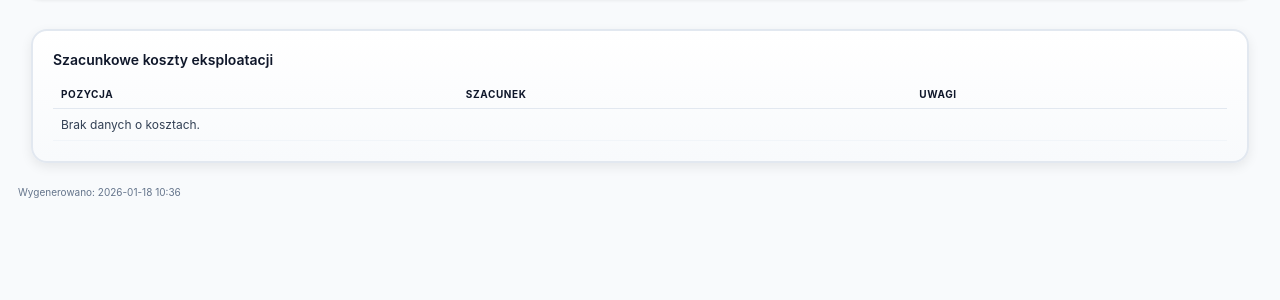
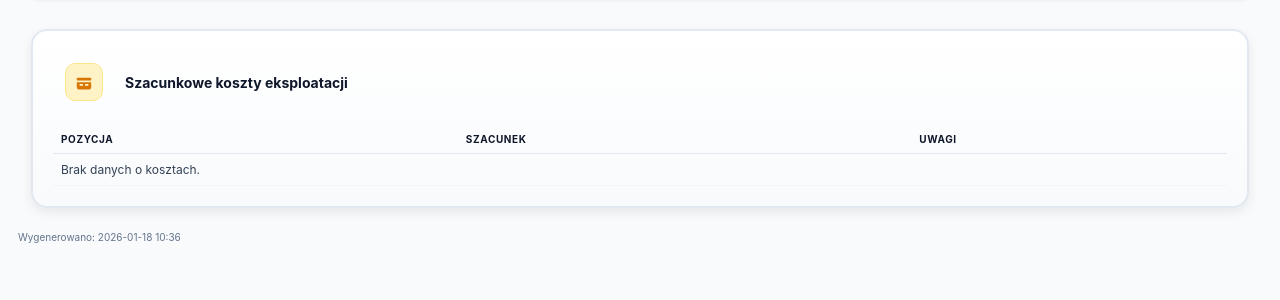
Before and after one commit to michalspoko18/car-buying-assistant, a Django app: template car_buying_assistant/assistant/templates/report_pdf.html in a window 1280 px wide. Shown: the part 115-415 px from the top of the page. Run offline with Django 5.2, Linux system fonts and the light colour scheme; the template is opened without the code that fills it, so the values that code supplies are empty.

Commit message:
Enhance card layout and styling in PDF report for improved visual hierarchy and clarity

```diff
--- a/car_buying_assistant/assistant/templates/report_pdf.html
+++ b/car_buying_assistant/assistant/templates/report_pdf.html
@@ -139,10 +139,72 @@
 
       .card-title {
         font-size: 14px;
-        font-weight: 600;
+        font-weight: 700;
         margin: 0 0 12px 0;
         color: var(--text);
       }
+
+      .card-header {
+        display: table;
+        width: 100%;
+        margin-bottom: 12px;
+      }
+
+      .card-header-icon {
+        display: table-cell;
+        vertical-align: middle;
+        width: 36px;
+      }
+
+      .card-header-title {
+        display: table-cell;
+        vertical-align: middle;
+        padding-left: 10px;
+      }
+
+      .icon-box {
+        width: 36px;
+        min-width: 36px;
+        max-width: 36px;
+        height: 36px;
+        min-height: 36px;
+        max-height: 36px;
+        border-radius: 10px;
+        display: inline-block;
+        line-height: 36px;
+        text-align: center;
+        vertical-align: middle;
+      }
+
+      .icon-box svg {
+        width: 18px;
+        height: 18px;
+        vertical-align: middle;
+      }
+
+      .icon-amber {
+        background-color: #fef3c7 !important; /* bg-amber-100 */
+        border: 1px solid #fde68a; /* ring-amber-200 */
+      }
+      .icon-amber svg { fill: #d97706; } /* text-amber-600 */
+
+      .icon-emerald {
+        background-color: #d1fae5 !important; /* bg-emerald-100 */
+        border: 1px solid #a7f3d0; /* ring-emerald-200 */
+      }
+      .icon-emerald svg { fill: #059669; } /* text-emerald-600 */
+
+      .icon-rose {
+        background-color: #ffe4e6 !important; /* bg-rose-100 */
+        border: 1px solid #fecdd3; /* ring-rose-200 */
+      }
+      .icon-rose svg { fill: #e11d48; } /* text-rose-600 */
+
+      .icon-slate {
+        background-color: #f1f5f9 !important; /* bg-slate-100 */
+        border: 1px solid #e2e8f0; /* ring-slate-200 */
+      }
+      .icon-slate svg { fill: #475569; } /* text-slate-600 */
 
       .small {
         font-size: 13px;
@@ -247,7 +309,42 @@
           {% endif %}
             <td class="grid-cell">
               <div class="card">
-                <p class="card-title">{{ section.title }}</p>
+                <div class="card-header">
+                  <div class="card-header-icon">
+                    {% if section.icon == "star" %}
+                    <div class="icon-box icon-amber">
+                      <svg viewBox="0 0 20 20"><path d="M9.049 2.927c.3-.921 1.603-.921 1.902 0l1.286 3.957a1 1 0 00.95.69h4.162c.969 0 1.371 1.24.588 1.81l-3.37 2.449a1 1 0 00-.363 1.118l1.287 3.957c.3.921-.755 1.688-1.54 1.118l-3.37-2.449a1 1 0 00-1.176 0l-3.37 2.449c-.784.57-1.838-.197-1.539-1.118l1.287-3.957a1 1 0 00-.364-1.118L2.01 9.384c-.783-.57-.38-1.81.588-1.81h4.162a1 1 0 00.95-.69l1.286-3.957z"/></svg>
+                    </div>
+                    {% elif section.icon == "plus" %}
+                    <div class="icon-box icon-emerald">
+                      <svg viewBox="0 0 20 20"><path fill-rule="evenodd" d="M10 5a1 1 0 011 1v3h3a1 1 0 110 2h-3v3a1 1 0 11-2 0v-3H6a1 1 0 110-2h3V6a1 1 0 011-1z" clip-rule="evenodd"/></svg>
+                    </div>
+                    {% elif section.icon == "minus" %}
+                    <div class="icon-box icon-rose">
+                      <svg viewBox="0 0 20 20"><path fill-rule="evenodd" d="M5 10a1 1 0 011-1h8a1 1 0 110 2H6a1 1 0 01-1-1z" clip-rule="evenodd"/></svg>
+                    </div>
+                    {% elif section.icon == "alert" %}
+                    <div class="icon-box icon-amber">
+                      <svg viewBox="0 0 20 20"><path fill-rule="evenodd" d="M8.257 3.099c.765-1.36 2.72-1.36 3.485 0l6.518 11.59c.75 1.334-.213 2.991-1.742 2.991H3.48c-1.53 0-2.492-1.657-1.743-2.99l6.52-11.591zM11 13a1 1 0 10-2 0 1 1 0 002 0zm-1-2a1 1 0 01-1-1V7a1 1 0 112 0v3a1 1 0 01-1 1z" clip-rule="evenodd"/></svg>
+                    </div>
+                    {% elif section.icon == "users" %}
+                    <div class="icon-box icon-slate">
+                      <svg viewBox="0 0 20 20"><path d="M13 7a3 3 0 11-6 0 3 3 0 016 0z"/><path fill-rule="evenodd" d="M4 14a6 6 0 1112 0v1H4v-1z" clip-rule="evenodd"/></svg>
+                    </div>
+                    {% elif section.icon == "flag" %}
+                    <div class="icon-box icon-slate">
+                      <svg viewBox="0 0 20 20"><path d="M3 3a1 1 0 000 2h1v11a1 1 0 102 0v-5h9a1 1 0 00.9-1.45L14 5H6V4a1 1 0 00-1-1H3z"/></svg>
+                    </div>
+                    {% else %}
+                    <div class="icon-box icon-slate">
+                      <svg viewBox="0 0 20 20"><path fill-rule="evenodd" d="M18 10a8 8 0 11-16 0 8 8 0 0116 0zm-7-4a1 1 0 11-2 0 1 1 0 012 0zM9 9a1 1 0 000 2v3a1 1 0 001 1h1a1 1 0 100-2v-3a1 1 0 00-1-1H9z" clip-rule="evenodd"/></svg>
+                    </div>
+                    {% endif %}
+                  </div>
+                  <div class="card-header-title">
+                    <p class="card-title" style="margin:0">{{ section.title }}</p>
+                  </div>
+                </div>
                 {% if section.lead %}
                 <div class="small">{{ section.lead|safe }}</div>
                 {% endif %}
@@ -265,7 +362,16 @@
           <tr>
             <td colspan="2" class="grid-cell" style="width:100%">
               <div class="card">
-                <p class="card-title">Szacunkowe koszty eksploatacji</p>
+                <div class="card-header">
+                  <div class="card-header-icon">
+                    <div class="icon-box icon-amber">
+                      <svg viewBox="0 0 20 20"><path d="M2 4a1 1 0 011-1h14a1 1 0 011 1v2H2V4z"/><path fill-rule="evenodd" d="M2 8h16v6a2 2 0 01-2 2H4a2 2 0 01-2-2V8zm4 2a1 1 0 100 2h2a1 1 0 100-2H6zm6 0a1 1 0 100 2h2a1 1 0 100-2h-2z" clip-rule="evenodd"/></svg>
+                    </div>
+                  </div>
+                  <div class="card-header-title">
+                    <p class="card-title" style="margin:0">Szacunkowe koszty eksploatacji</p>
+                  </div>
+                </div>
                 <table class="table">
                   <thead>
                     <tr>
```
